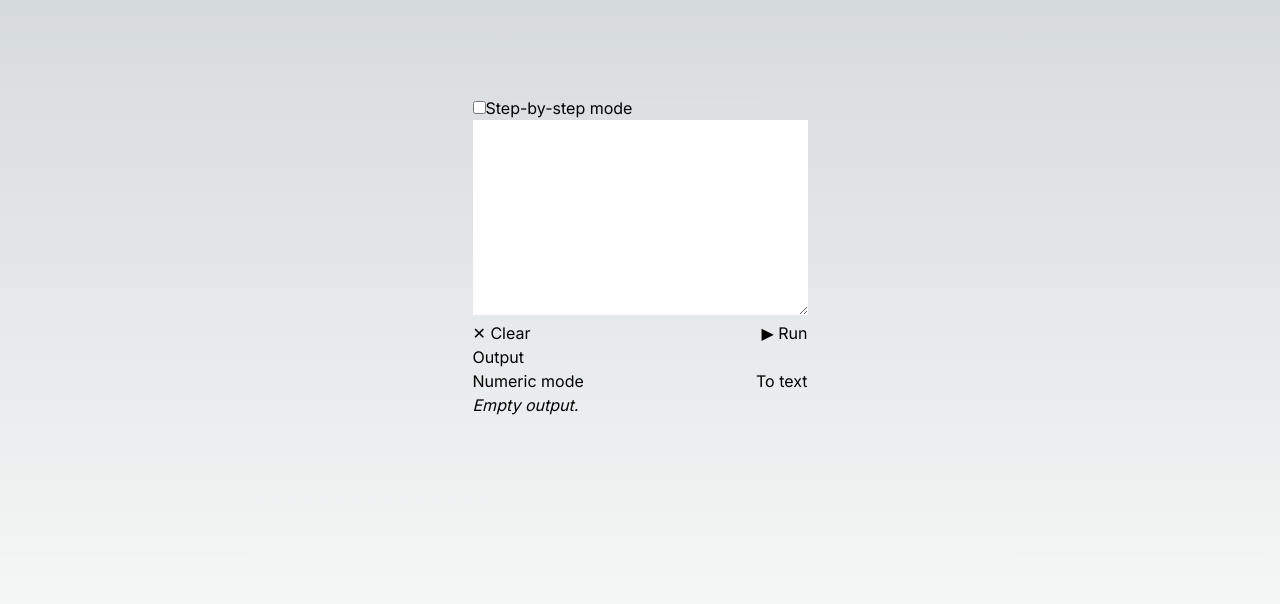
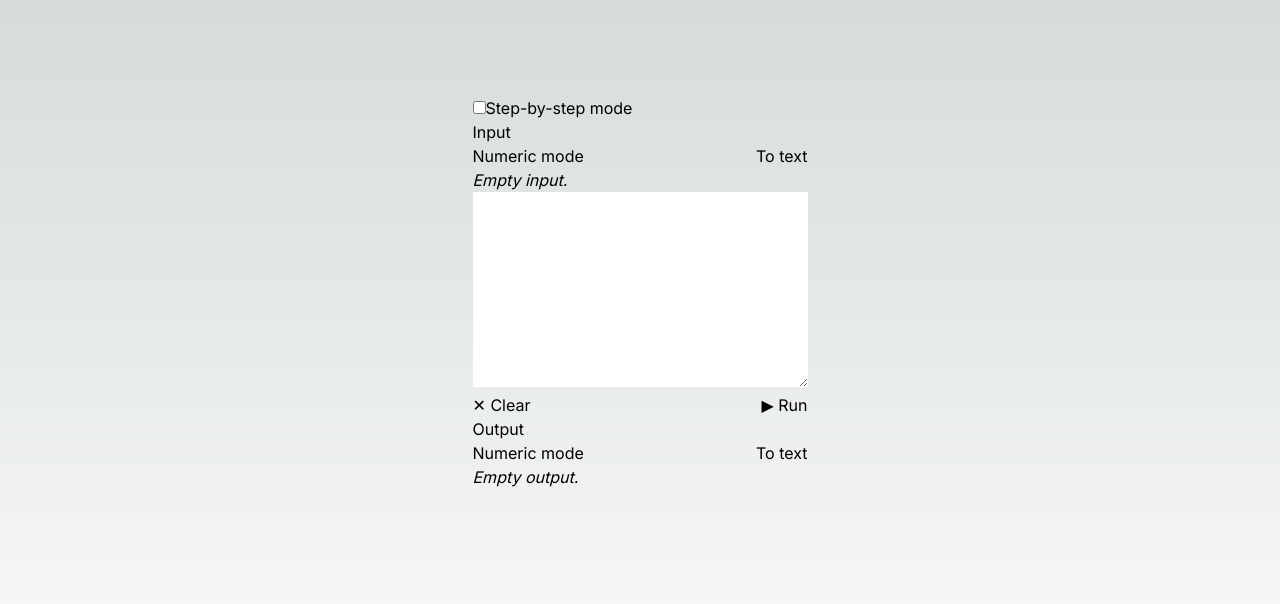
Before and after one commit to joeljpresent/jcodegame, a Next.js app: page / in a window 1280 px wide. Shown: the top 604 px of the page. Built offline with nearby package versions, Linux system fonts and the light colour scheme.

Commit message:
Create ExeInputVisualizer

```diff
--- a/src/app/CodeGame.tsx
+++ b/src/app/CodeGame.tsx
@@ -7,19 +7,26 @@ import { ExeSettings, ExeState, initExeState, shouldExeContinue } from "./exe/st
 import { runNextStep, runScript } from "./exe/runner";
 import ScriptVisualizer from "./ScriptVisualizer";
 import ValueVisualizer from "./ValueVisualizer";
+import ExeInputVisualizer from "./ExeInputVisualizer";
 
 export default function CodeGame() {
   const [script, setScript] = useState("");
+  const [exeInput, setExeInput] = useState<number[]>([]);
   const [isStepByStep, setIsStepByStep] = useState(false);
   const [exeState, setExeState] = useState<ExeState | null>(null);
 
-  const DEFAULT_SETTINGS: ExeSettings = {
-    maxInstructionCount: 10000,
-    cellCount: 16,
-    input: [],
-  };
+  function createSettings(): ExeSettings {
+    return {
+      maxInstructionCount: 10000,
+      cellCount: 16,
+      input: exeInput,
+    };
+  }
 
   function handleScriptChange(e: FormEvent<HTMLTextAreaElement>) {
+    // <TODO: create input field for exe input>
+    setExeInput([0x45, 0x71, 0x38, 0x54, 0x66]);
+    // </TODO>
     setScript(e.currentTarget.value);
     setExeState(null);
   }
@@ -30,13 +37,13 @@ export default function CodeGame() {
   }
 
   function handleRun() {
-    const result = runScript(script, DEFAULT_SETTINGS);
+    const result = runScript(script, createSettings());
     setExeState(result);
   }
 
   function handleRunNextStep() {
     if (exeState == null) {
-      setExeState(initExeState(script, DEFAULT_SETTINGS));
+      setExeState(initExeState(script, createSettings()));
       return;
     } else if (!shouldExeContinue(exeState)) {
       return;
@@ -60,6 +67,10 @@ export default function CodeGame() {
       <input name="stepByStepCheckbox" type="checkbox" onChange={handleToggleStepByStep} />
       <label htmlFor="stepByStepCheckbox">Step-by-step mode</label>
     </div>
+    <ExeInputVisualizer
+      input={exeInput}
+      nextInputIdx={exeState?.nextInputIdx ?? 0}
+    />
     {
       isStepByStep && exeState != null
         ? <ScriptVisualizer exeState={exeState} />
--- /dev/null
+++ b/src/app/ExeInputVisualizer.tsx
@@ -0,0 +1,35 @@
+"use client";
+
+import { useState } from "react";
+import TextModeToggle from "./TextModeToggle";
+import { toUnicode } from "./utils";
+
+export default function ExeInputVisualizer({ input, nextInputIdx }: Props) {
+  const [isTextMode, setIsTextMode] = useState(false);
+
+  function handleToggleTextMode() {
+    setIsTextMode(!isTextMode);
+  }
+
+  function inputDisplay() {
+    if (input.length === 0) {
+      return <p><i>Empty input.</i></p>
+    } else if (isTextMode) {
+      return <p><pre>{toUnicode(input)}</pre></p>
+    }
+    return <p>{input.join(", ")}</p>
+  }
+
+  return <>
+    <h2>Input</h2>
+    <TextModeToggle isTextMode={isTextMode} onToggleTextMode={handleToggleTextMode} />
+    <div>
+      {inputDisplay()}
+    </div>
+  </>;
+}
+
+interface Props {
+  input: number[],
+  nextInputIdx: number,
+}
```
